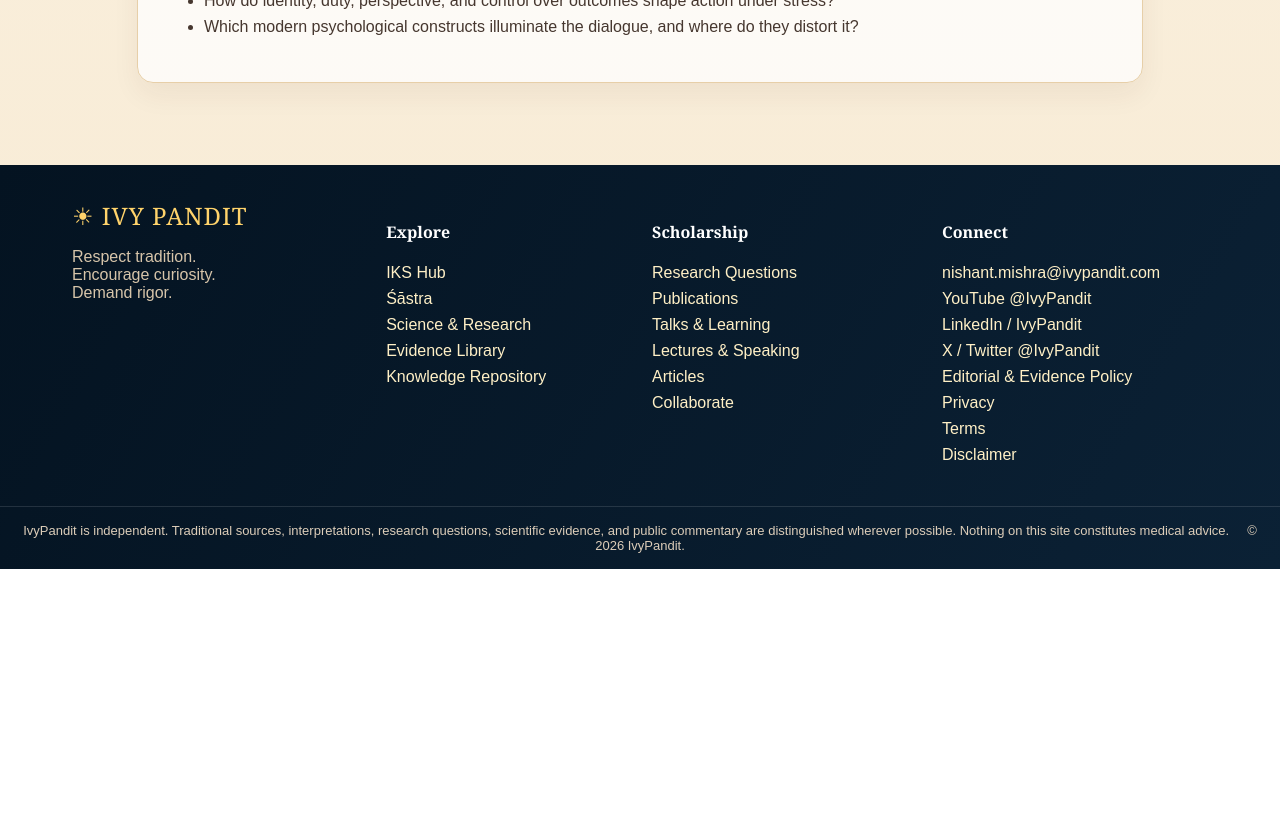
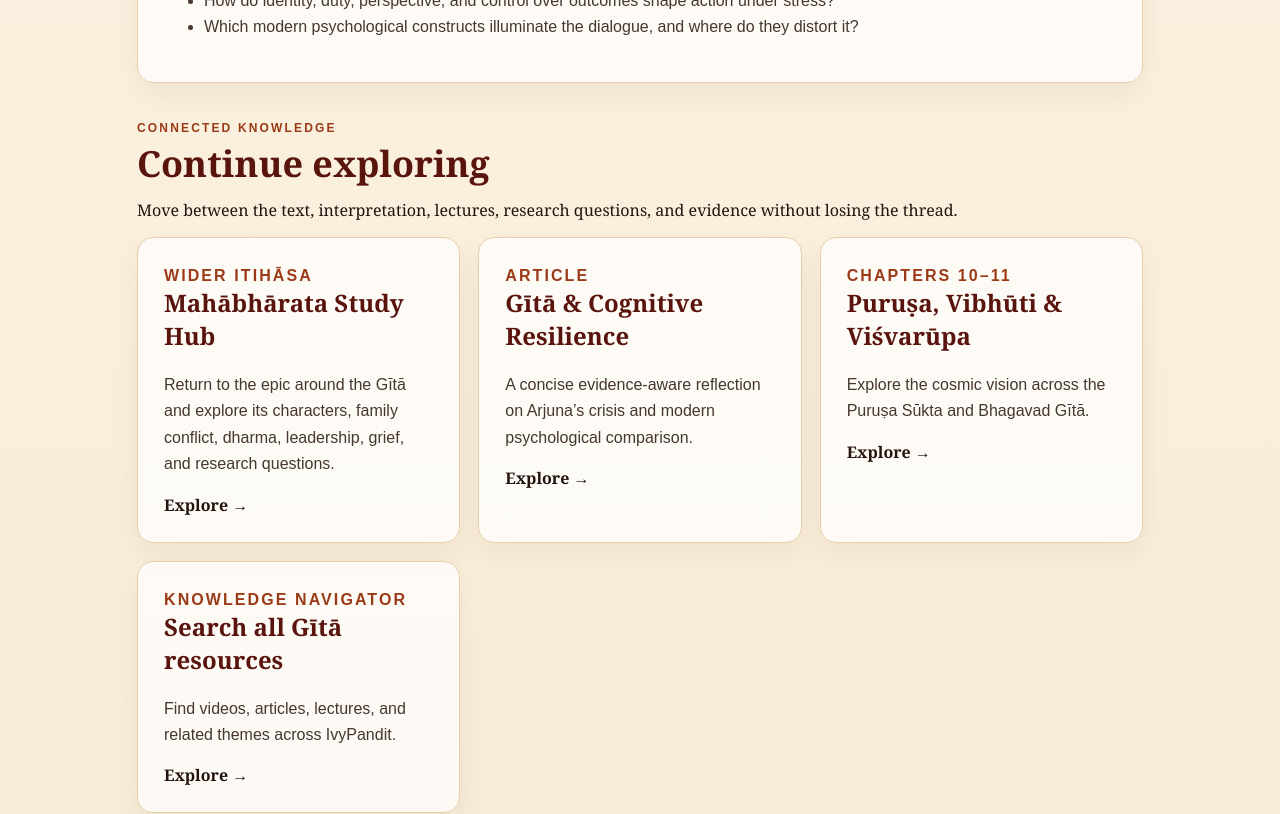
Before and after one commit to nishmishra/ivypandit-v2, a Next.js app: page /gita in a window 1280 px wide. Shown: the part 1840-2654 px from the top of the page. Before the commit the page ends 2409 px from the top, so only its background shows below. Built offline with nearby package versions, Linux system fonts and the light colour scheme.

Commit message:
Add connected exploration paths to Gita hub

```diff
--- a/app/gita/page.tsx
+++ b/app/gita/page.tsx
@@ -1,4 +1,5 @@
 import Link from 'next/link';
+import ContinueExploring from '../../components/ContinueExploring';
 
 export default function Page() { return <main>
   <section className="pageHero"><div className="eyebrow">Study hub • Dharma • Action • Resilience</div><h1>Bhagavad Gītā Study Hub</h1><p>Text, interpretation, public lectures, essays, and questions about crisis, disciplined action, attention, and human resilience.</p></section>
@@ -21,5 +22,12 @@ export default function Page() { return <main>
     </section>
 
     <section className="panel"><p className="kicker">Questions for inquiry</p><h2>Where can interdisciplinary work be useful?</h2><ul><li>What changes in Arjuna’s appraisal of the situation over the course of the dialogue?</li><li>How do identity, duty, perspective, and control over outcomes shape action under stress?</li><li>Which modern psychological constructs illuminate the dialogue, and where do they distort it?</li></ul></section>
+
+    <ContinueExploring items={[
+      {title:'Mahābhārata Study Hub',href:'/mahabharata',label:'WIDER ITIHĀSA',text:'Return to the epic around the Gītā and explore its characters, family conflict, dharma, leadership, grief, and research questions.'},
+      {title:'Gītā & Cognitive Resilience',href:'/articles/gita-cognitive-resilience',label:'ARTICLE',text:'A concise evidence-aware reflection on Arjuna’s crisis and modern psychological comparison.'},
+      {title:'Puruṣa, Vibhūti & Viśvarūpa',href:'/articles/purusha-sukta-gita-vedic-cosmos',label:'CHAPTERS 10–11',text:'Explore the cosmic vision across the Puruṣa Sūkta and Bhagavad Gītā.'},
+      {title:'Search all Gītā resources',href:'/explore?q=Bhagavad%20G%C4%ABt%C4%81',label:'KNOWLEDGE NAVIGATOR',text:'Find videos, articles, lectures, and related themes across IvyPandit.'}
+    ]} />
   </section>
 </main> }
```
